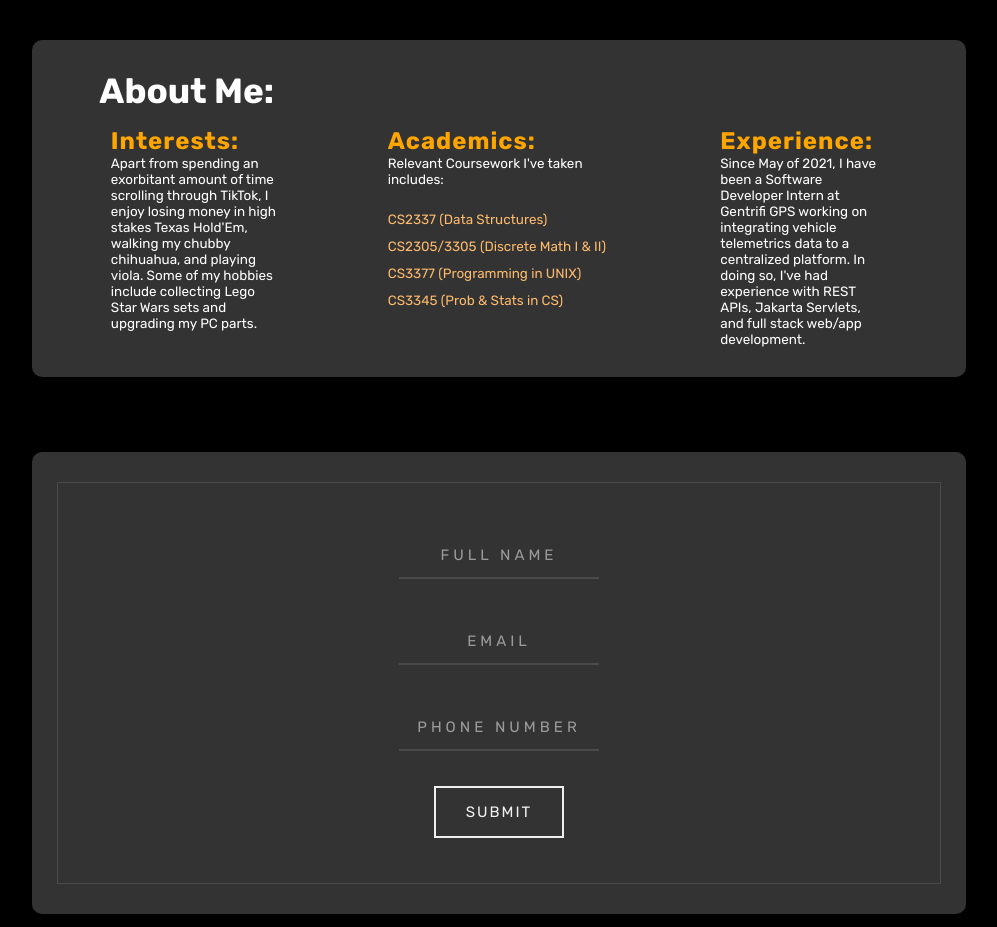
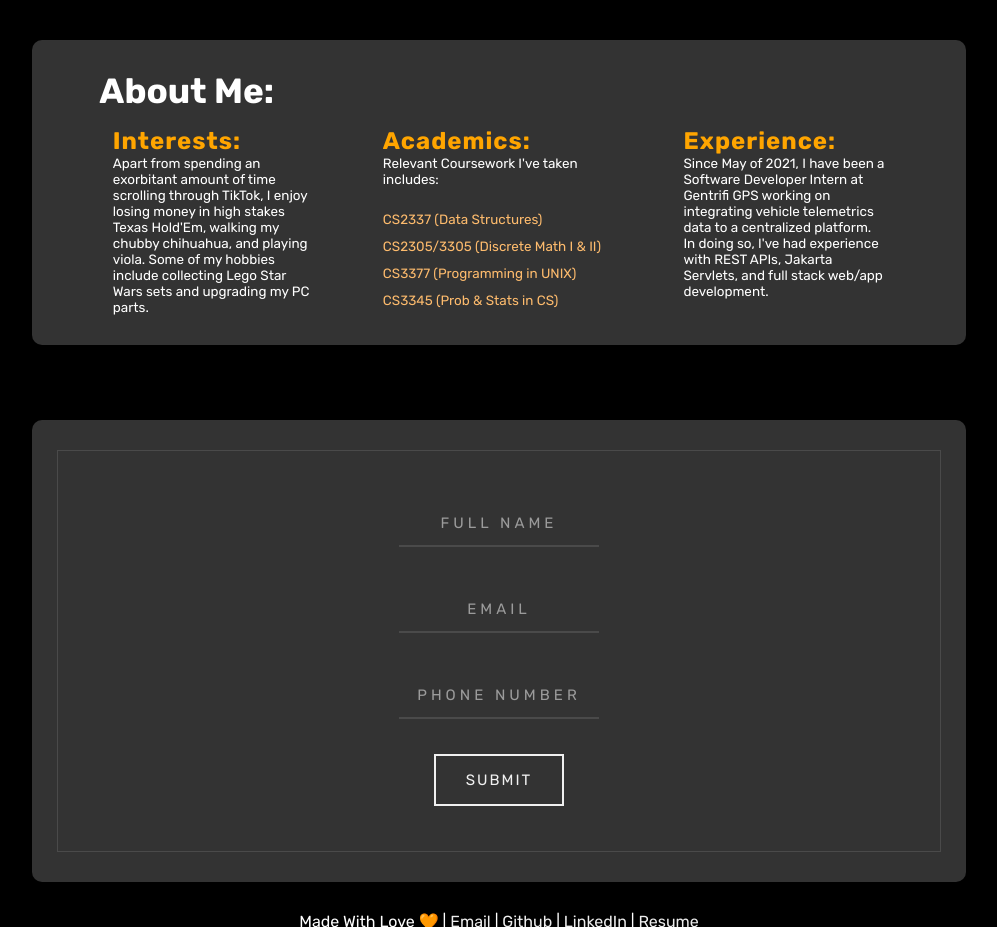
Before and after one commit to DongjiY/DongjiY.github.io, a plain HTML site: page index.html in a window 1280 px wide. Shown: the part 1220-2147 px from the top of the page, without its empty margins (141-1138 px from the left). Drawn offline with Linux system fonts and the light colour scheme.

Commit message:
Add files via upload

```diff
--- a/indexstyle.css
+++ b/indexstyle.css
@@ -11,6 +11,7 @@
 }
 html{
     scroll-behavior: smooth;
+    overflow-x: hidden;
 }
 body{
     background-color: var(--black);
@@ -135,42 +136,44 @@ a.smallbutton:hover{
     color:#000000;
     background-color:#FFFFFF;
 }
+#proj{
+    animation-name: projslide;
+    animation-duration: 3s;
+}
+@keyframes projslide{
+    from{
+        margin-left: -100%;
+        width: 100%;
+    }
+    to{
+        margin-left: 0%;
+        width: 100%;
+    }
+}
 #aboutme{
     margin-top: 75px;
 }
-
 #aboutme .abtwrapper{
     display: flex;
     justify-content: space-evenly;
     margin: 0px 0px 0px 0px;
 }
-
 #aboutme p{
     font-size: 1.05vw;
 }
-/* #aboutme img{
-    width: 100%;
+.projects #interests{
+    width: 33%;
     height: 100%;
-    margin-right: 0;
-    object-fit: cover;
-    overflow: hidden;
-    border-radius: 50%;
-} */
-/* .gridwrapper{
-    margin: 0;
-    display: flex;
-} */
-.projects #interests{
-    width: 30%;
-    height: 100%;
+    margin-right: 0px;
 }
 .projects #academics{
-    width: 40%;
+    width: 38%;
     height: 100%;
 }
 .projects #experience{
-    width: 30%;
+    width: 33%;
     height: 100%;
+    margin-left: 0px;
 }
 #contact{
     margin-top: 75px;
@@ -259,7 +262,19 @@ button:hover, button:focus {
 .footer a{
     margin: 0px;
 }
-
+/* p:hover {
+    color: transparent;
+    background-image: linear-gradient(to right,#eee 0%, var(--blackish) 120%);
+    animation: color-change 5s linear infinite;
+}
+@keyframes color-change {
+    0% { color: orange; }
+    20% { color: #fd7f2c; }
+    40% { color: #fd9346; }
+    60% { color: #fda766; }
+    80% {  color: #fdb777; }
+    100% { color: #eee; }
+} */
 @media (max-width: 1000px) {
     body {
         background-color: lightblue;
```
